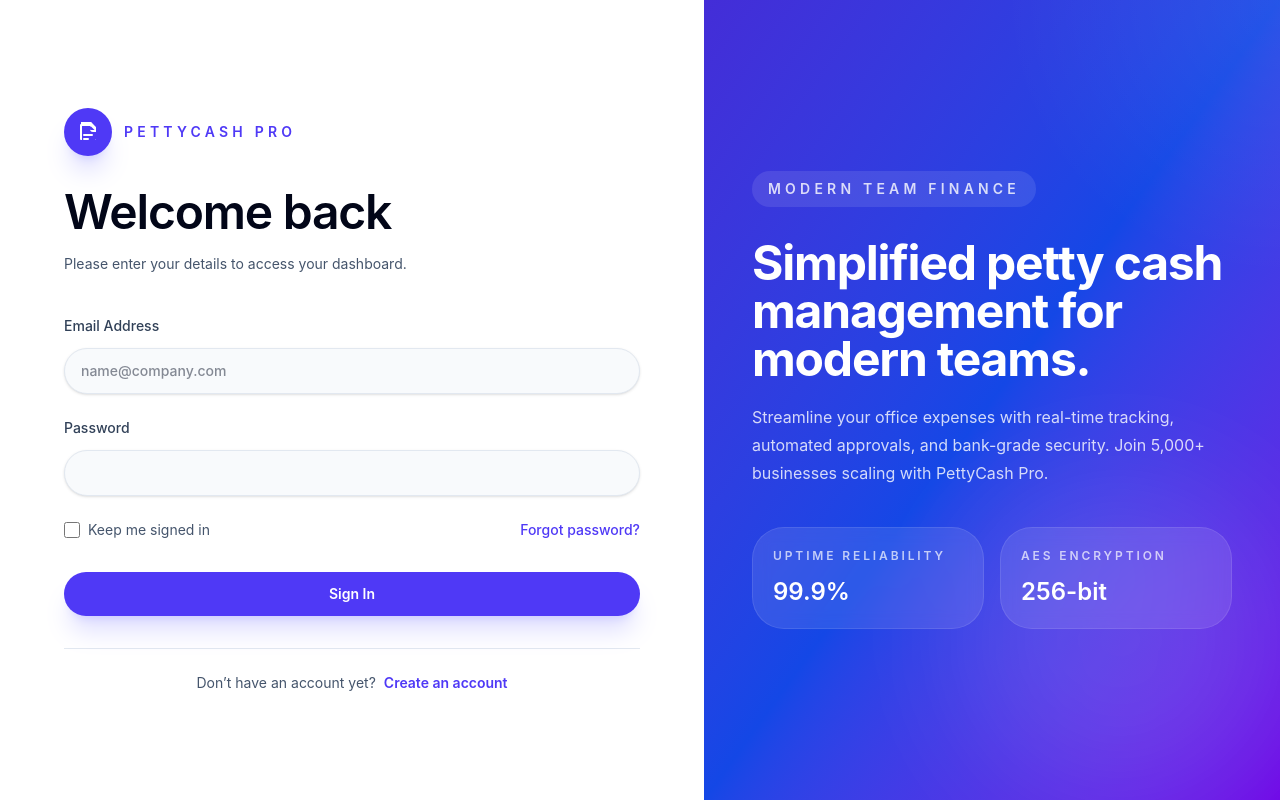
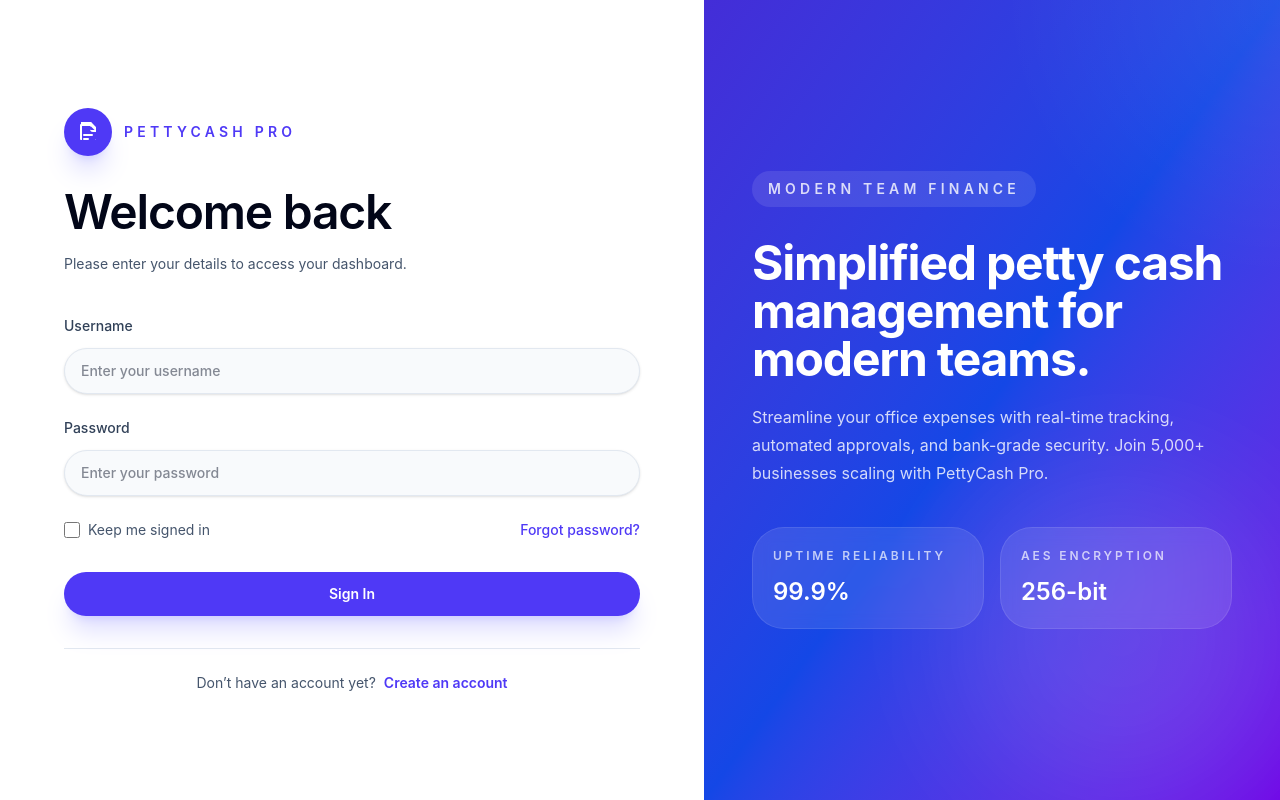
Before and after one commit to binyul1/Penny-cash-, a React (Vite) app in the folder frontend/: page / in a window 1280 px wide. Built offline with nearby package versions, Linux system fonts and the light colour scheme.

Commit message:
feat: implement login form with validation and reusable components

```diff
--- /dev/null
+++ b/frontend/src/components/buttons/Button.tsx
@@ -0,0 +1,38 @@
+import type React from "react";
+
+export interface IButtonProps {
+  className?: string;
+  children: React.ReactNode;
+  disabled?: boolean;
+}
+export const SubmitButton = ({
+  className = "",
+  children,
+  disabled = false,
+}: Readonly<IButtonProps>) => {
+  return (
+    <button
+      className={`mt-2 inline-flex w-full items-center justify-center rounded-3xl bg-indigo-600 px-5 py-3 text-sm font-semibold text-white shadow-xl shadow-indigo-500/20 transition hover:bg-indigo-700 ${className}`}
+      type="submit"
+      disabled={disabled}
+    >
+      {children}
+    </button>
+  );
+};
+
+export const CancelButton = ({
+  className = "",
+  children,
+  disabled = false,
+}: Readonly<IButtonProps>) => {
+  return (
+    <button
+      className={`mt-2 inline-flex w-full items-center justify-center rounded-3xl bg-red-600 px-5 py-3 text-sm font-semibold text-white shadow-xl shadow-red-500/20 transition hover:bg-red-700 ${className}`}
+      type="reset"
+      disabled={disabled}
+    >
+      {children}
+    </button>
+  );
+};
--- /dev/null
+++ b/frontend/src/components/form/InputText.tsx
@@ -0,0 +1,46 @@
+import type { Control, FieldValues, Path } from "react-hook-form";
+import { Controller } from "react-hook-form";
+
+interface InputTextProps<T extends FieldValues> {
+  label: string;
+  name: Path<T>;
+  control: Control<T>;
+  type?: string;
+  placeholder?: string;
+  autoComplete?: string;
+  className?: string;
+  errMsg?: string;
+}
+
+export function InputText<T extends FieldValues>({
+  label,
+  name,
+  control,
+  type = "text",
+  placeholder = "",
+  autoComplete,
+  className = "",
+  errMsg = "",
+}: InputTextProps<T>) {
+  return (
+    <label className="block text-sm font-medium text-slate-700">
+      {label}
+      <Controller
+        name={name}
+        control={control}
+        render={({ field }) => (
+          <>
+            <input
+              {...field}
+              type={type}
+              autoComplete={autoComplete}
+              placeholder={placeholder}
+              className={`mt-3 w-full rounded-3xl border border-slate-200 bg-slate-50 px-4 py-3 text-sm text-slate-900 shadow-sm outline-none transition focus:border-indigo-500 focus:ring-4 focus:ring-indigo-100 ${className}`}
+            />
+            <span className="text-sm text-red-600">{errMsg}</span>
+          </>
+        )}
+      />
+    </label>
+  );
+}
--- a/frontend/src/pages/auth/login/index.tsx
+++ b/frontend/src/pages/auth/login/index.tsx
@@ -1,8 +1,26 @@
 import { Link } from "react-router-dom";
 import AuthPageShell from "../../../components/auth/AuthShell";
 import AuthPromoPanel from "../../../components/auth/AuthPromoPanel";
+import { useForm } from "react-hook-form";
+import { SubmitButton } from "../../../components/buttons/Button";
+import { loginDTO, type ICredentials } from "../../../types/auth-types";
+import { InputText } from "../../../components/form/InputText";
+import { zodResolver } from "@hookform/resolvers/zod";
 
 export default function Login() {
+  // using hook form
+  const { control, handleSubmit, formState:{errors} } = useForm<ICredentials>({
+    defaultValues: {
+      username: "",
+      password: "",
+    },
+    resolver: zodResolver(loginDTO),
+  });
+  const submitForm = (data: ICredentials) => {
+    console.log(data);
+
+  };
+
   return (
     <AuthPageShell rightPanel={<AuthPromoPanel />}>
       <div className="flex items-center gap-3 mb-8">
@@ -30,25 +48,26 @@ export default function Login() {
         Please enter your details to access your dashboard.
       </p>
 
-      <form className="mt-10 space-y-6">
-        <label className="block text-sm font-medium text-slate-700">
-          Email Address
-          <input
-            type="email"
-            autoComplete="email"
-            placeholder="name@company.com"
-            className="mt-3 w-full rounded-3xl border border-slate-200 bg-slate-50 px-4 py-3 text-sm text-slate-900 shadow-sm outline-none transition focus:border-indigo-500 focus:ring-4 focus:ring-indigo-100"
-          />
-        </label>
+      <form className="mt-10 space-y-6" onSubmit={handleSubmit(submitForm)}>
+        <InputText
+          label="Username"
+          name="username"
+          control={control}
+          type="text"
+          autoComplete="username"
+          placeholder="Enter your username"
+          errMsg={errors?.username?.message}
+        />
 
-        <label className="block text-sm font-medium text-slate-700">
-          Password
-          <input
-            type="password"
-            autoComplete="current-password"
-            className="mt-3 w-full rounded-3xl border border-slate-200 bg-slate-50 px-4 py-3 text-sm text-slate-900 shadow-sm outline-none transition focus:border-indigo-500 focus:ring-4 focus:ring-indigo-100"
-          />
-        </label>
+        <InputText
+          label="Password"
+          name="password"
+          control={control}
+          type="password"
+          autoComplete="current-password"
+          placeholder="Enter your password"
+          errMsg={errors?.password?.message}
+        />
 
         <div className="flex flex-col gap-3 sm:flex-row sm:items-center sm:justify-between">
           <label className="inline-flex items-center gap-2 text-sm text-slate-600">
@@ -66,12 +85,7 @@ export default function Login() {
           </Link>
         </div>
 
-        <button
-          type="submit"
-          className="mt-2 inline-flex w-full items-center justify-center rounded-3xl bg-indigo-600 px-5 py-3 text-sm font-semibold text-white shadow-xl shadow-indigo-500/20 transition hover:bg-indigo-700"
-        >
-          Sign In
-        </button>
+        <SubmitButton>Sign In</SubmitButton>
       </form>
 
       <div className="mt-8 border-t border-slate-200 pt-6 text-center text-sm text-slate-600">
--- /dev/null
+++ b/frontend/src/types/auth-types.tsx
@@ -0,0 +1,11 @@
+import z from "zod";
+
+export interface ICredentials {
+  username: string;
+  password: string;
+}
+
+export const loginDTO = z.object({
+  username: z.string().nonempty("Username is required"),
+  password: z.string().min(8, "Password must have atleast 8 characters"),
+});
```
Also changed, not shown: frontend/package.json (+7 -1 lines), 1 other file (tests, documents, lock files or other folders).
